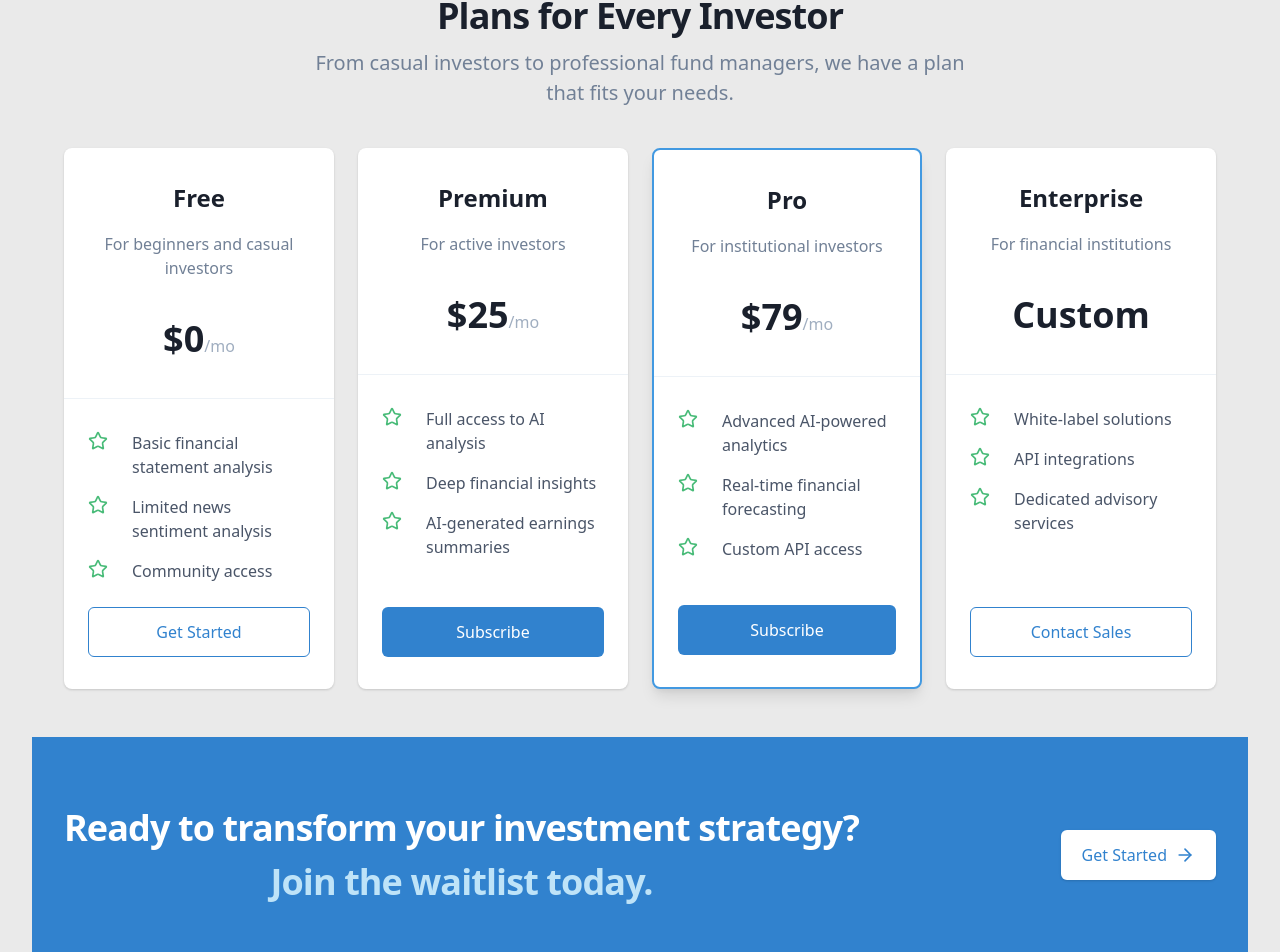
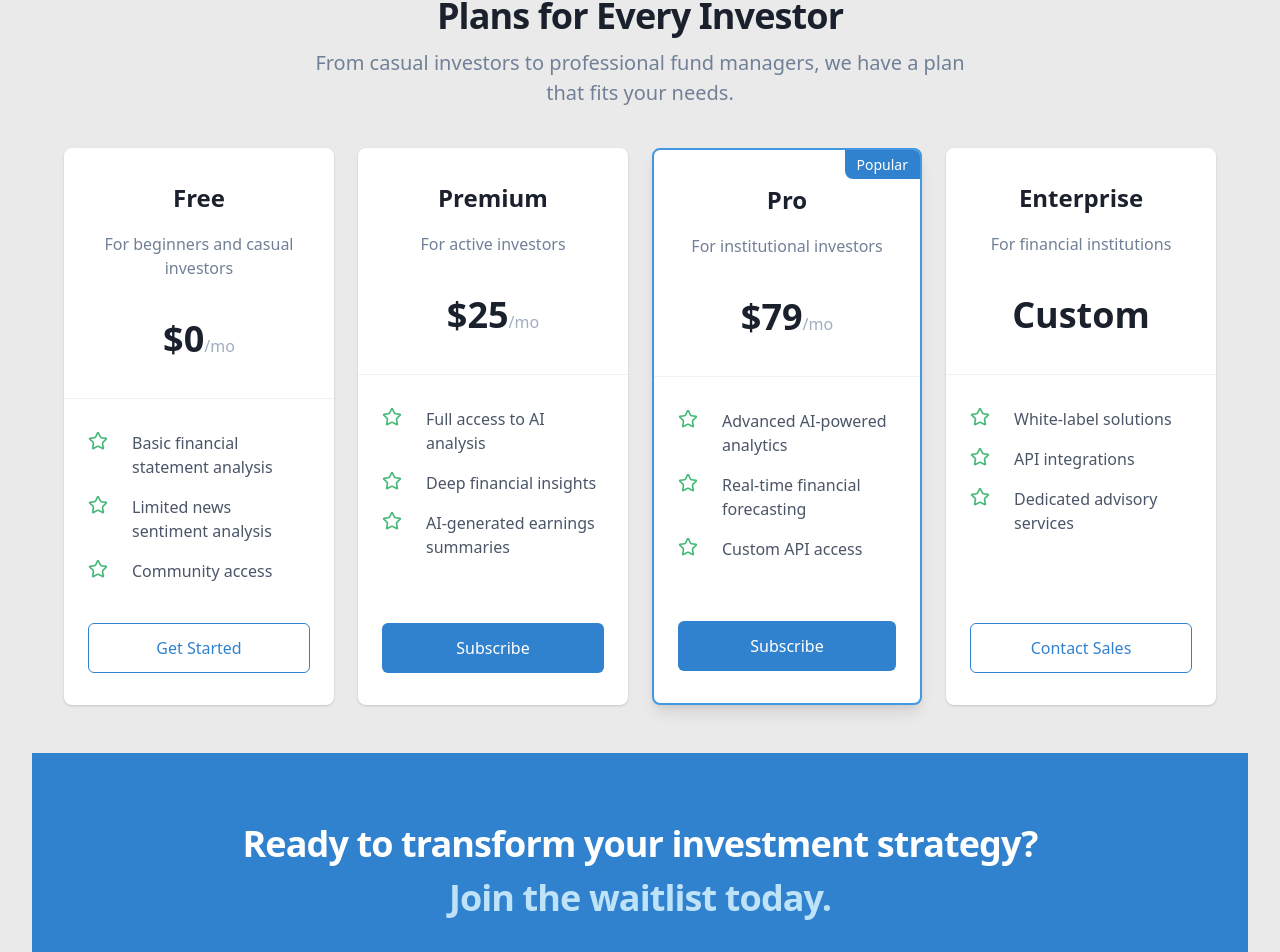
Before and after one commit to builders-weekend-tradex/tradex-frontend, a React (Vite) app: page / in a window 1280 px wide. Shown: the part 1409-2361 px from the top of the page. Built offline with nearby package versions, Linux system fonts and the light colour scheme.

Commit message:
fix: screen responsiveness sizing for pricing cards. CTA allignment.

```diff
--- a/src/components/pages/LandingPage.tsx
+++ b/src/components/pages/LandingPage.tsx
@@ -198,7 +198,7 @@ const LandingPage: React.FC = () => {
             </p>
           </div>
 
-          <div className="mt-10 grid grid-cols-1 gap-6 sm:grid-cols-2 lg:grid-cols-4">
+          <div className="mt-10 grid grid-cols-1 gap-6 sm:grid-cols-2 lg:grid-cols-2 xl:grid-cols-4">
             {/* Free Plan */}
             <div className="bg-white overflow-hidden shadow rounded-lg divide-y divide-gray-200 flex flex-col h-full ">
               <div className="px-6 py-8">
@@ -218,7 +218,7 @@ const LandingPage: React.FC = () => {
                 </p>
               </div>
               <div className="px-6 py-8 flex flex-col flex-grow">
-                <ul className="space-y-4 mb-6">
+                <ul className="space-y-4 mb-10">
                   <li className="flex items-start gap-3">
                     <div className="flex-shrink-0">
                       <Star className="h-5 w-5 text-green-500" />
@@ -276,7 +276,7 @@ const LandingPage: React.FC = () => {
                 </p>
               </div>
               <div className="px-6 py-8 flex flex-col flex-grow">
-                <ul className="space-y-4 mb-6">
+                <ul className="space-y-4 mb-10">
                   <li className="flex items-start gap-3">
                     <div className="flex-shrink-0">
                       <Star className="h-5 w-5 text-green-500" />
@@ -315,7 +315,7 @@ const LandingPage: React.FC = () => {
 
             {/* Pro Plan */}
             <div className="bg-white overflow-hidden shadow-lg border-2 border-blue-500 rounded-lg divide-y divide-gray-200 flex flex-col h-full">
-              <div className="px-6 py-8">
+              <div className="px-6 py-8 relative">
                 <span className="absolute top-0 right-0 bg-blue-600 text-white px-3 py-1 text-sm font-medium rounded-bl-lg">
                   {t("landing_page.pricing_section.pro_plan.popular")}
                 </span>
@@ -335,7 +335,7 @@ const LandingPage: React.FC = () => {
                 </p>
               </div>
               <div className="px-6 py-8 flex flex-col flex-grow">
-                <ul className="space-y-4 mb-6">
+                <ul className="space-y-4 mb-10">
                   <li className="flex items-start gap-3">
                     <div className="flex-shrink-0">
                       <Star className="h-5 w-5 text-green-500" />
@@ -390,7 +390,7 @@ const LandingPage: React.FC = () => {
                 </p>
               </div>
               <div className="px-6 py-8 flex flex-col flex-grow">
-                <ul className="space-y-4 mb-6">
+                <ul className="space-y-4 mb-10">
                   <li className="flex items-start gap-3">
                     <div className="flex-shrink-0">
                       <Star className="h-5 w-5 text-green-500" />
@@ -432,15 +432,19 @@ const LandingPage: React.FC = () => {
 
       {/* CTA Section */}
       <div className="bg-blue-600">
-        <div className="max-w-7xl mx-auto py-12 px-4 sm:px-6 lg:py-16 lg:px-8 lg:flex lg:items-center lg:justify-between">
+        <div className="max-w-7xl mx-auto py-12 px-4 sm:px-6 lg:py-16 lg:px-8">
+          {/* <div className="lg:flex lg:items-center lg:space-x-6"> */}
+          <div className="text-center">
             <h2 className="text-3xl font-extrabold tracking-tight text-white sm:text-4xl">
-            <span className="block">{t("landing_page.cta_section.title")}</span>
+              <span className="block">
+                {t("landing_page.cta_section.title")}
+              </span>
               <span className="block text-blue-200">
                 {t("landing_page.cta_section.subtitle")}
               </span>
             </h2>
-          <div className="mt-8 flex lg:mt-0 lg:flex-shrink-0">
-            <div className="inline-flex rounded-md shadow">
+          </div>
+          <div className="mt-8 text-center">
             <a
               href="#"
               className="inline-flex items-center justify-center px-5 py-3 border border-transparent text-base font-medium rounded-md text-blue-600 bg-white hover:bg-blue-50"
@@ -449,7 +453,7 @@ const LandingPage: React.FC = () => {
               <ArrowRight className="ml-2 h-5 w-5" />
             </a>
           </div>
-          </div>
+          {/* </div> */}
         </div>
       </div>
     </div>
--- a/src/index.css
+++ b/src/index.css
@@ -23,7 +23,7 @@ a {
   text-decoration: inherit;
 }
 a:hover {
-  color: #535bf2;
+  color: #dcdcdc;
 }
 
 body {
```
Lines whose indentation alone changed are shown as unchanged.
